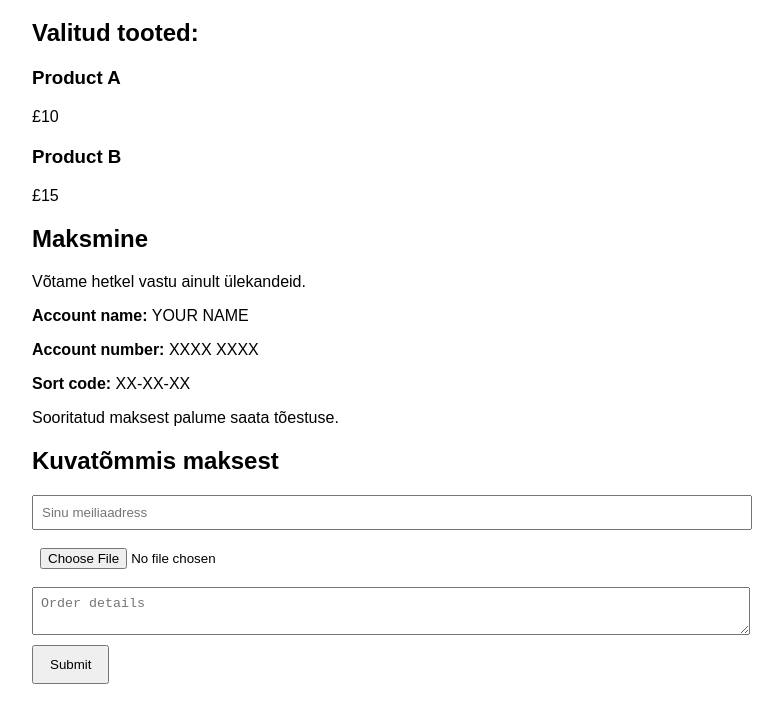
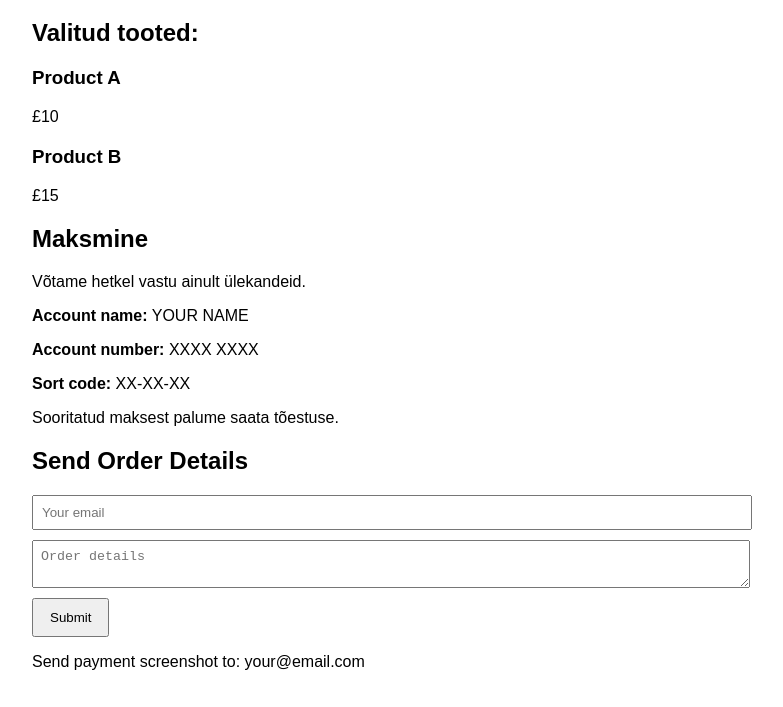
Before and after one commit to ofbuust/OF-Buust, a plain HTML site: page index.html in a window 1280 px wide. Shown: the part 99-806 px from the top of the page, without its empty margins (258-1041 px from the left). Drawn offline with Linux system fonts and the light colour scheme.

Commit message:
Update form for order details and payment submission

```diff
--- a/index.html
+++ b/index.html
@@ -32,13 +32,12 @@
   </section>
 
   <section id="upload">
-    <h2>Kuvatõmmis maksest</h2>
-    <form action="https://formspree.io/f/mgvgokjp" method="POST" enctype="multipart/form-data">
-      <input type="email" name="email" placeholder="Sinu meiliaadress" required>
-      <input type="file" name="proof" accept="image/*" required>
-      <textarea name="message" placeholder="Order details" required></textarea>
-      <button type="submit">Submit</button>
-    </form>
-  </section>
-</body>
-</html>
+  <h2>Send Order Details</h2>
+  <form action="https://formspree.io/f/YOUR_ID" method="POST">
+    <input type="email" name="email" placeholder="Your email" required>
+    <textarea name="message" placeholder="Order details" required></textarea>
+    <button type="submit">Submit</button>
+  </form>
+
+  <p>Send payment screenshot to: your@email.com</p>
+</section>
```
